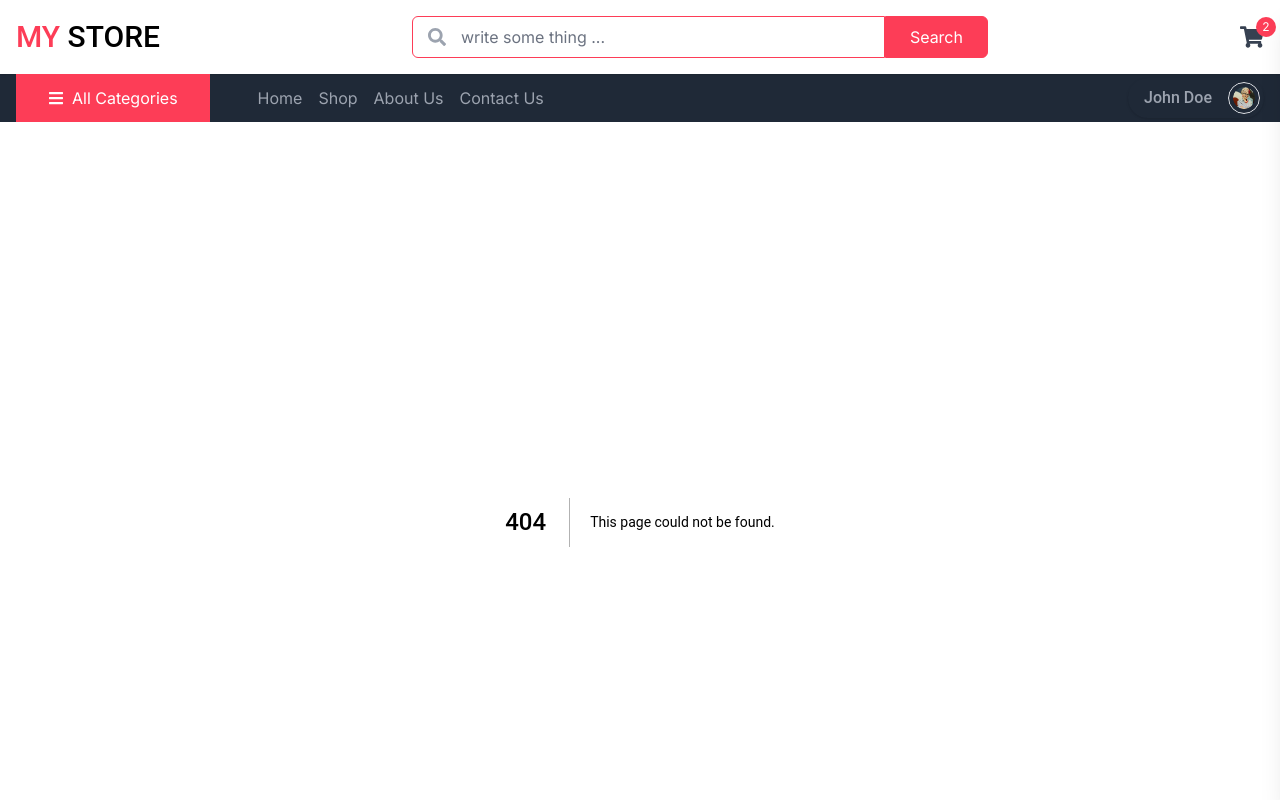
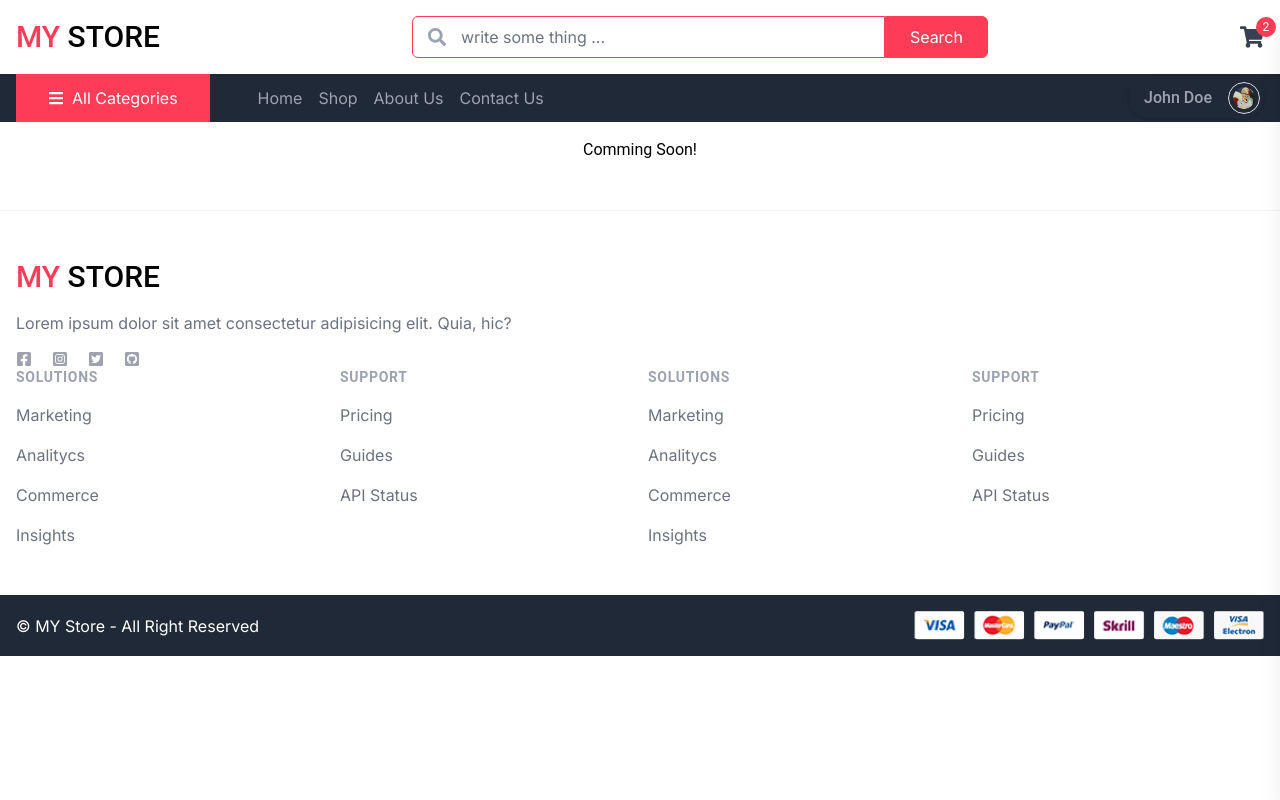
Before and after one commit to saleemullahkhansaleem/shop, a Next.js app: page /profile/orders in a window 1280 px wide. Before the commit this address had no page. Shown: the top 800 px of the page. Built offline with nearby package versions, Linux system fonts and the light colour scheme.

Commit message:
feat - add orders list

```diff
--- /dev/null
+++ b/src/app/profile/orders/page.jsx
@@ -0,0 +1,9 @@
+const Orders = () => {
+  return (
+    <div className="flex items-center justify-center">
+      <h1>Comming Soon!</h1>
+    </div>
+  );
+};
+
+export default Orders;
```
